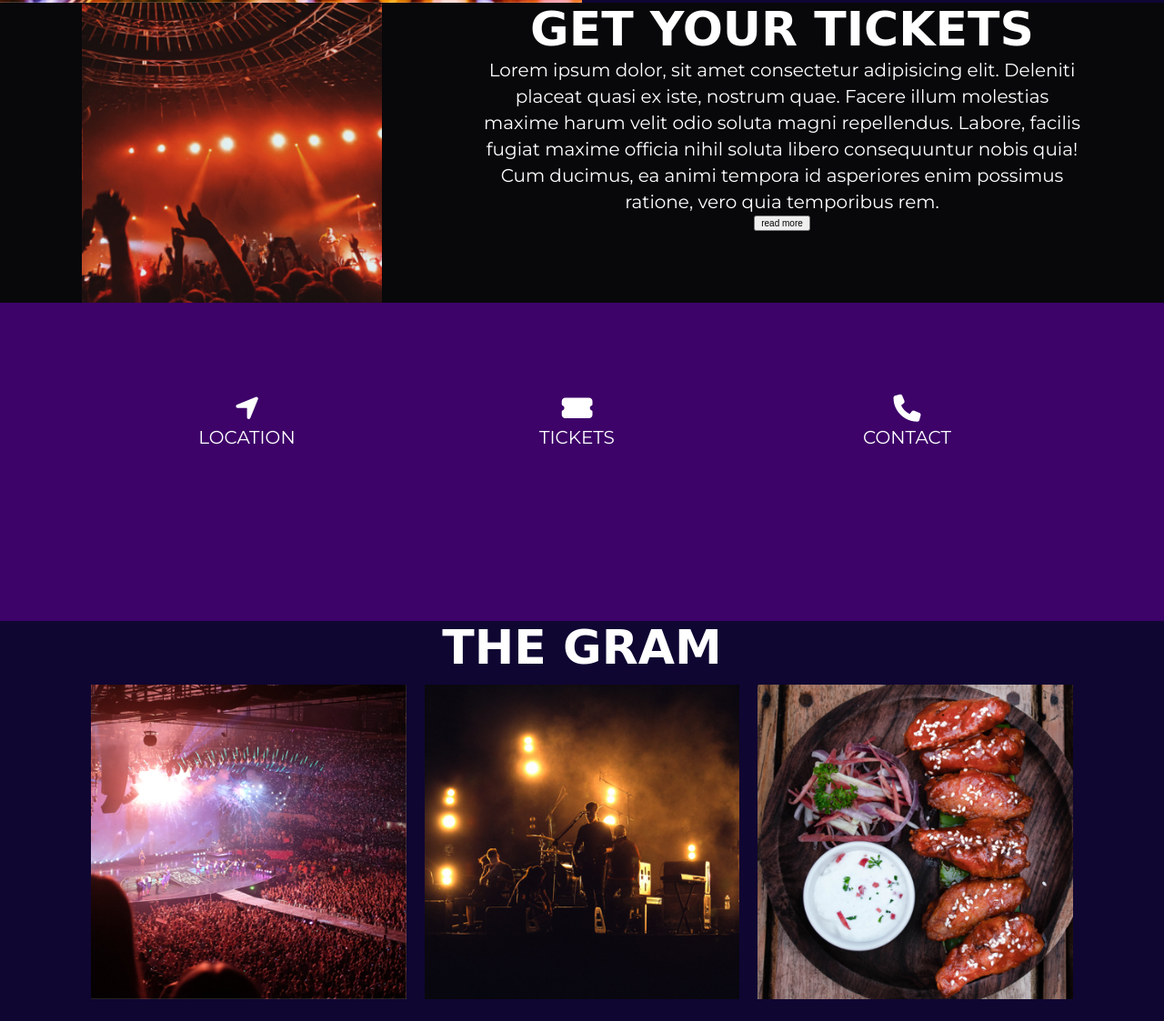
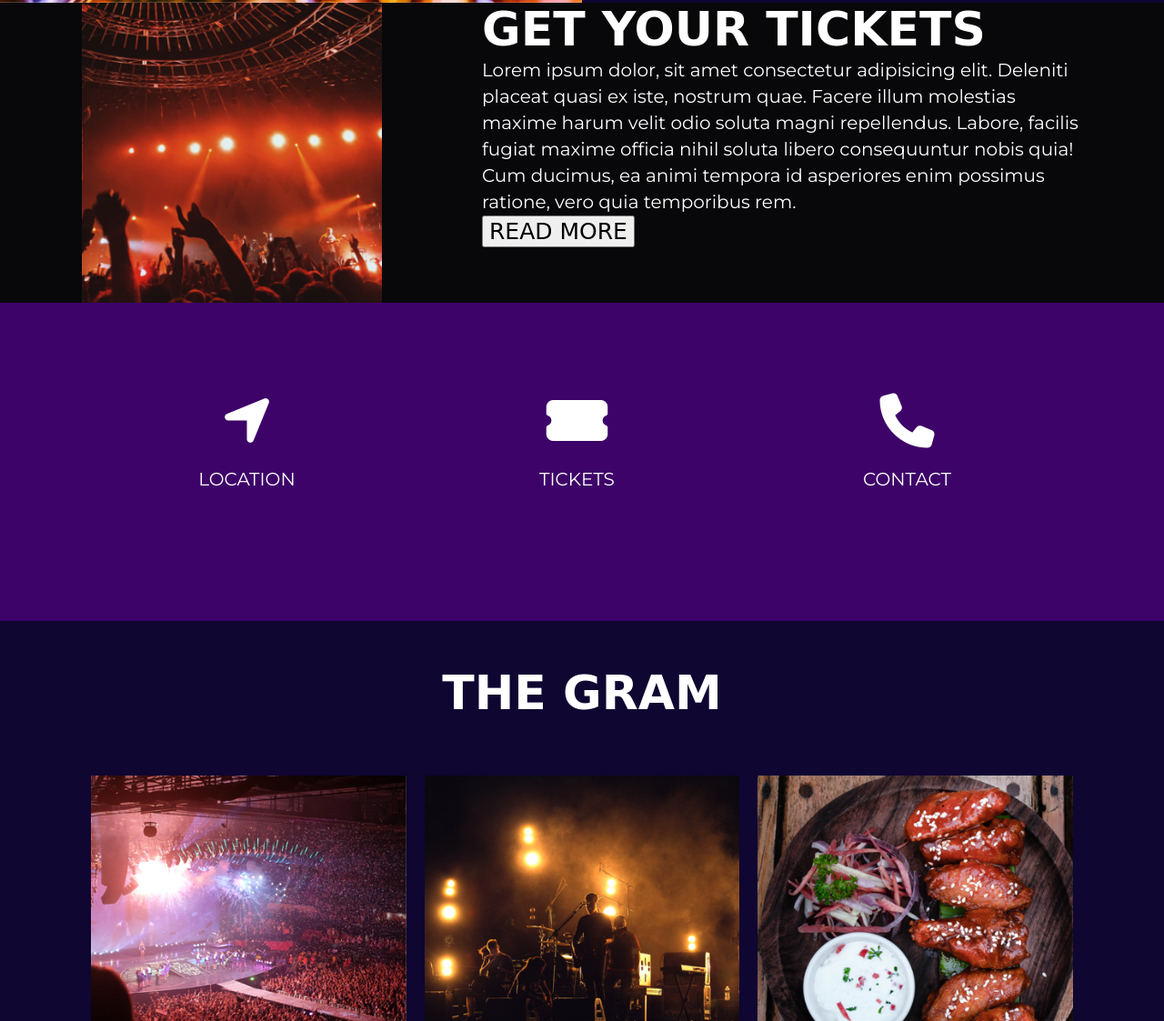
Before and after one commit to Bethancdavies/Project-One, a plain HTML site: page index.html in a window 1280 px wide. Shown: the part 1677-2800 px from the top of the page at 91% size. Drawn offline with Linux system fonts and the light colour scheme; a web font is replaced by a local one.

Commit message:
button styling and 3 nav styling

```diff
--- a/index.html
+++ b/index.html
@@ -59,7 +59,7 @@
   <!-- End of first section -->
   <!-- Start of second section, text/image -->
   <section class="backgroundFloating clearfix">
-    <div class="wrapper">
+
       <div class="floatingTextTwo">
         <h2>new experiences</h2>
         <p>
@@ -71,7 +71,7 @@
         </p>
         <button>read more</button>
       </div>
-    </div>
+
     <img class="floatingImageTwo" src="Thunder-Force-Stadium-assets/left-image.jpg"
       alt="zoomed in picture of person playing saxophone" />
 
@@ -117,7 +117,7 @@
   <!-- End of third section, gallery section -->
   <section class="gallery clearfix">
     <h2>the gram</h2>
-    <ul class="wrapper">
+    <ul class="wrapper clearfix">
       <li>
         <img src="Thunder-Force-Stadium-assets/gallery-image-1.jpg" alt="" />
       </li>
--- a/styles.css
+++ b/styles.css
@@ -278,6 +278,7 @@ nav li {
 }
 h2 {
   font-size: 5.2rem;
+  text-align: left;
 }
 h4 {
   font-family: "Montserrat", sans-serif;
@@ -289,6 +290,14 @@ p {
   font-family: "Montserrat", sans-serif;
   font-size: 2rem;
   line-height: 29px;
+}
+button{
+
+  text-transform: uppercase;
+  font-family: "Iceberg", cursive;
+  font-size: 2.5rem;
+  line-height: 29px;
+  text-align: center;
 }
 /* WRAPPER */
 .wrapper {
@@ -347,12 +356,14 @@ h3 {
 /* Floating text/images styling */
 .backgroundFloating {
   background: #0f0632;
+  text-align: left;
+
 
 }
 .floatingTextOne {
   float: left;
   width: 50%;
-  text-align: center;
+
 }
 .floatingImageOne {
   float: left;
@@ -361,7 +372,7 @@ h3 {
 .floatingTextTwo {
   float: right;
   width: 50%;
-  text-align: center;
+
 }
 .floatingImageTwo {
   float: left;
@@ -374,7 +385,7 @@ h3 {
 .floatingTextSmall {
   float: right;
   width: 60%;
-  text-align: center;
+
 }
 .floatingSmallStyle {
   background: #08080b;
@@ -392,6 +403,10 @@ h3 {
   width: 33%;
   margin-top:100px;
 }
+.threeIconNav i{
+  font-size: 6rem;
+  padding-bottom: 20px;
+}
 
 
 
@@ -399,13 +414,18 @@ h3 {
 .gallery {
   background: #0f0632;
   text-align: center;
-  height: 450px;
+  height: 100%;
   font-size: 3rem;
 }
 .gallery li {
   float: left;
   width: calc(100% / 3);
   padding: 10px;
+  margin-bottom: 50px;
+}
+.gallery h2{
+  text-align: center;
+  padding: 50px;
 }
 
 /*Footer Styling */
@@ -430,7 +450,7 @@ h3 {
   float: left;
   width: 50%;
 }
-bottomNavR {
+.bottomNavR {
   float: right;
   width: 50%;
 }
```
